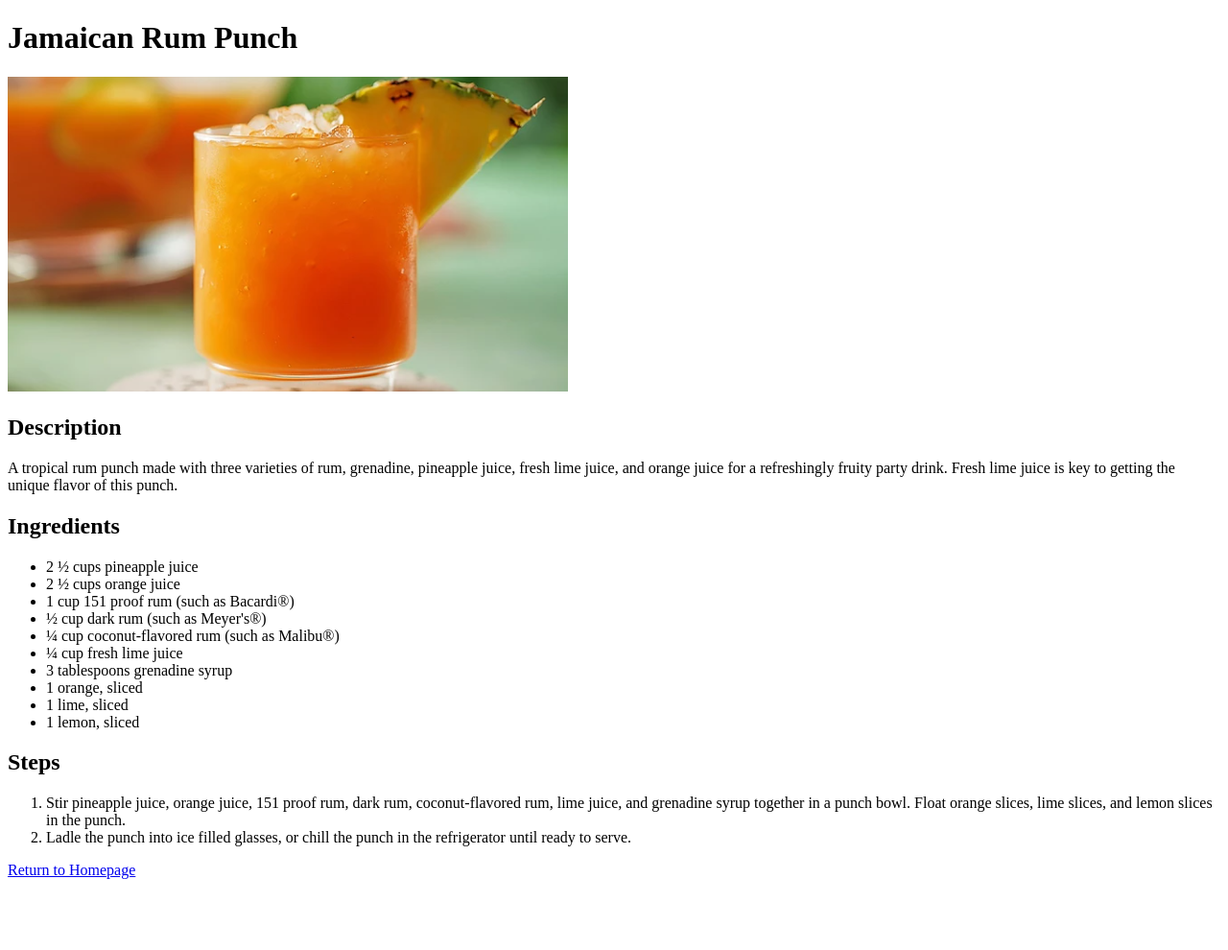
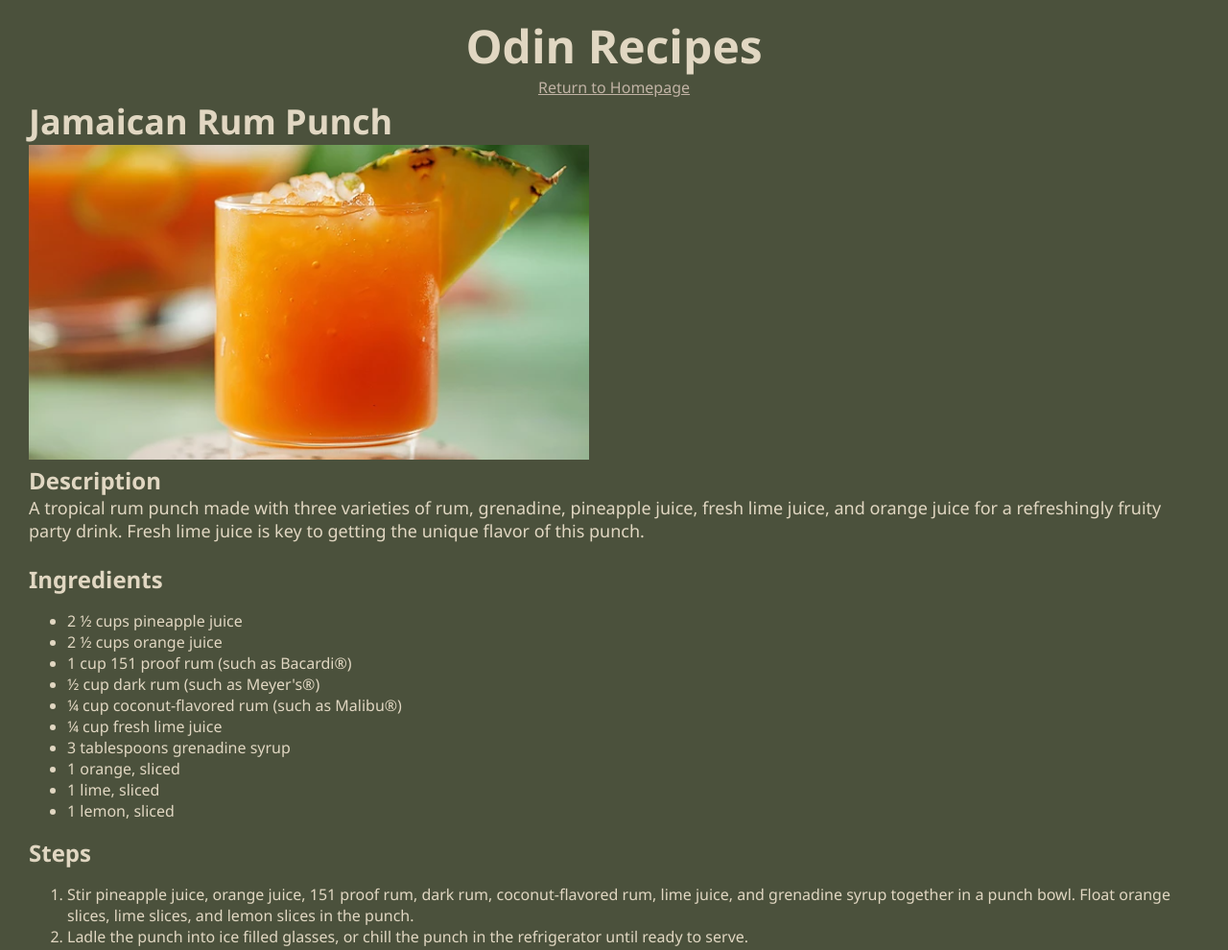
Before and after one commit to anaoharc-top/odin-recipes, a plain HTML site: page recipes/punch.html in a window 1280 px wide. Shown: the whole page at 96% size. Before the commit the page ends 932 px from the top, so only its background shows below. Drawn offline with Linux system fonts and the light colour scheme.

Commit message:
Applied new CSS styles, changed return to homepage link positioning

```diff
--- a/recipes/punch.html
+++ b/recipes/punch.html
@@ -3,13 +3,16 @@
     <head>
         <meta charset="utf-8">
         <title>Jamaican Rum Punch</title>
+        <link rel="stylesheet" href="../style.css">
     </head>
     <body>
-        <h1>Jamaican Rum Punch</h1>
+        <div class="header">Odin Recipes</div>
+        <div class="home-return"><a href="../index.html">Return to Homepage</a></div>
+        <div class="title">Jamaican Rum Punch</div>
         <img src="../images/punch.png" alt="Jamaican Rum Punch">
-        <h2>Description</h2>
-        <p>A tropical rum punch made with three varieties of rum, grenadine, pineapple juice, fresh lime juice, and orange juice for a refreshingly fruity party drink. Fresh lime juice is key to getting the unique flavor of this punch.</p>
-        <h2>Ingredients</h2>
+        <div class="section">Description</div>
+        <div class="description">A tropical rum punch made with three varieties of rum, grenadine, pineapple juice, fresh lime juice, and orange juice for a refreshingly fruity party drink. Fresh lime juice is key to getting the unique flavor of this punch.</div><br>
+        <div class="section">Ingredients</div>
         <ul>
             <li>2 ½ cups pineapple juice</li>
             <li>2 ½ cups orange juice</li>
@@ -22,11 +25,10 @@
             <li>1 lime, sliced</li>
             <li>1 lemon, sliced</li>
         </ul>
-        <h2>Steps</h2>
+        <div class="section">Steps</div>
         <ol>
             <li>Stir pineapple juice, orange juice, 151 proof rum, dark rum, coconut-flavored rum, lime juice, and grenadine syrup together in a punch bowl. Float orange slices, lime slices, and lemon slices in the punch.</li>
             <li>Ladle the punch into ice filled glasses, or chill the punch in the refrigerator until ready to serve.</li>
         </ol>
-        <p><a href="../index.html">Return to Homepage</a></p>
     </body>
 </html>
--- /dev/null
+++ b/style.css
@@ -0,0 +1,48 @@
+body {
+    margin-top: 15px;
+    margin-left: 30px;
+    margin-right: 30px;
+    background-color: #4B513C;
+    color: #E1D7C2;
+    font-family: 'Segoe UI', Tahoma, sans-serif;
+}
+
+a {
+    color: #C1B3A5;
+}
+
+a:hover {
+    color: #9b8b7a;
+}
+
+a:visited {
+    color: #A89B9D;
+}
+
+a:visited:hover {
+    color: #978487;
+}
+
+.header {
+    font-size: 48px;
+    font-weight: bolder;
+    text-align: center;
+}
+
+.home-return {
+    text-align: center;
+}
+
+.title {
+    font-size: 36px;
+    font-weight: bold;
+}
+
+.description {
+    font-size: 18px;
+}
+
+.section, .prompt {
+    font-size: 24px;
+    font-weight: bold;
+}
```
Also changed, not shown: index.html (+6 -3 lines), recipes/meringues.html (+8 -6 lines), recipes/mushrooms.html (+8 -6 lines), recipes/pot-pie.html (+8 -6 lines), recipes/potatoes.html (+8 -6 lines).
